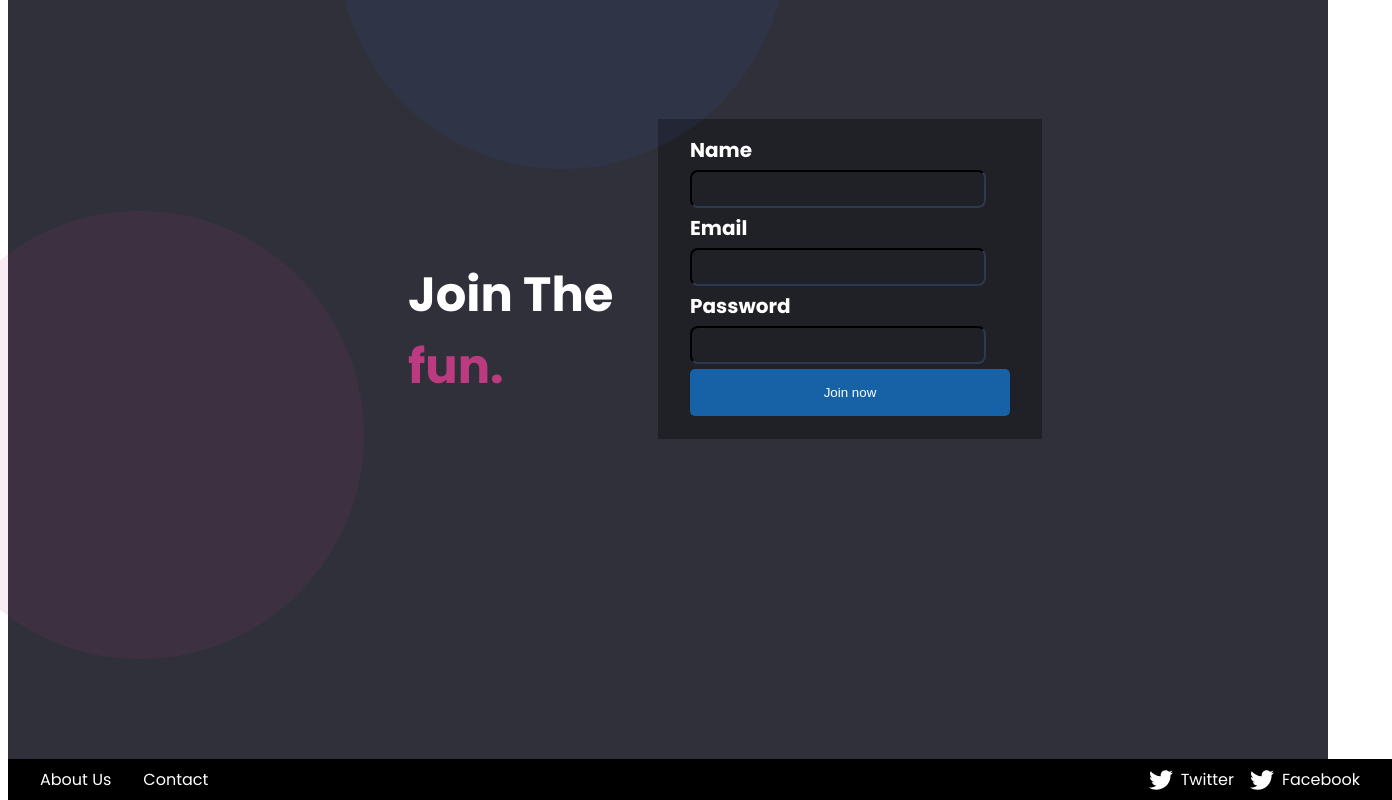
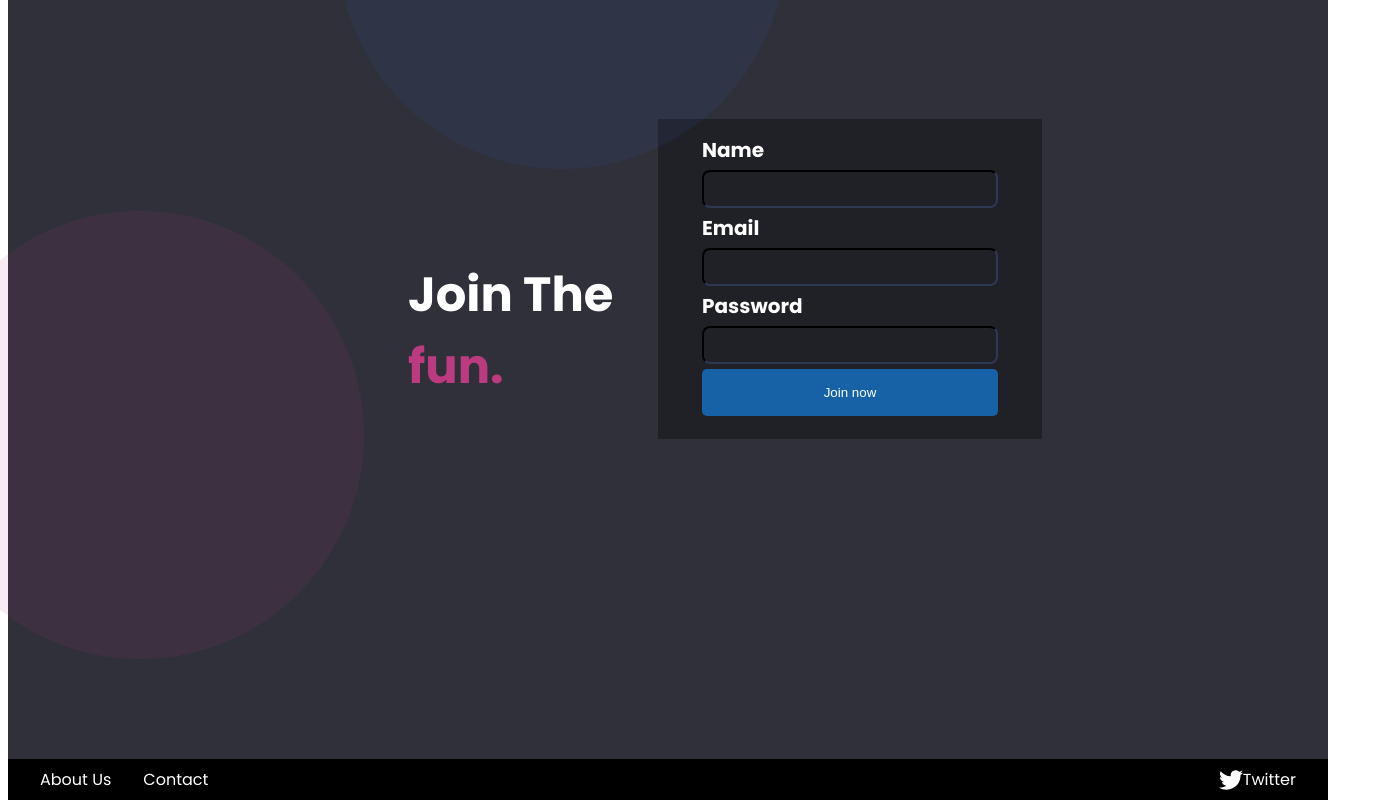
Before and after one commit to cristxt/SoundWave, a React (Vite) app: page /join-the-fun in a window 1280 px wide. Shown: the part 189-989 px from the top of the page, 1392 px wide, since content can reach past the window. Built offline with nearby package versions, Linux system fonts and the light colour scheme.

Commit message:
cambios finales

```diff
--- a/src/assets/components/Molecules/footer.css
+++ b/src/assets/components/Molecules/footer.css
@@ -2,46 +2,37 @@
     width: 100%;
     background-color: #000;
     color: white;
-    padding: 0.5rem 2rem;
+    padding-top: 0.5rem;
+    padding-bottom: 0.5rem;
     display: flex;
     justify-content: space-between;
     align-items: center;
-  }
-
     .footer-left {
         display: flex;
         gap: 2rem;
-  }
-
+        padding-left: 2rem;
         .footer-link {
             color: white;
             text-decoration: none;
             font-size: 1rem;
           }
-
-  .footer-link:hover {
-    text-decoration: underline;
       }
-
       .footer-right {
         display: flex;
         gap: 1rem;
         align-items: center;
-  }
-
-  .social-link {
+        padding-right: 2rem;
+        .social-media {
             display: flex;
             align-items: center;
             color: white;
             text-decoration: none;
-  }
-
-  .social-link span {
-    margin-left: 0.5rem;
-    font-size: 1rem;
-  }
-
             .social-icon {
                 width: 1.5rem;
                 height: 1.5rem;
               }
+          }
+
+
+      }
+  }
--- a/src/assets/components/Molecules/footer.jsx
+++ b/src/assets/components/Molecules/footer.jsx
@@ -9,14 +9,11 @@ const Footer = () => {
         <a href="#" className="footer-link">Contact</a>
       </div>
       <div className="footer-right">
-        <a href="#" className="social-link">
-          <img src="src/assets/twitter.svg" alt="Twitter" className="social-icon" />
+        <a href="#" className="social-media">
+          <img src="src/assets/twitter.svg" className="social-icon" />
           <span>Twitter</span>
         </a>
-        <a href="#" className="social-link">
-          <img src="src/assets/twitter.svg" alt="Facebook" className="social-icon" />
-          <span>Facebook</span>
-        </a>
+
       </div>
     </footer>
   );
--- a/src/assets/components/pages/JoinTheFun/JoinTheFunLayout.css
+++ b/src/assets/components/pages/JoinTheFun/JoinTheFunLayout.css
@@ -51,7 +51,7 @@
                 padding: 1.2em 2.5em;
                 width: auto;
                 height: 3.5em;
-                width: 20rem;
+                width: 18.5rem;
             }
         }
     }
```
Lines whose indentation alone changed are shown as unchanged.
